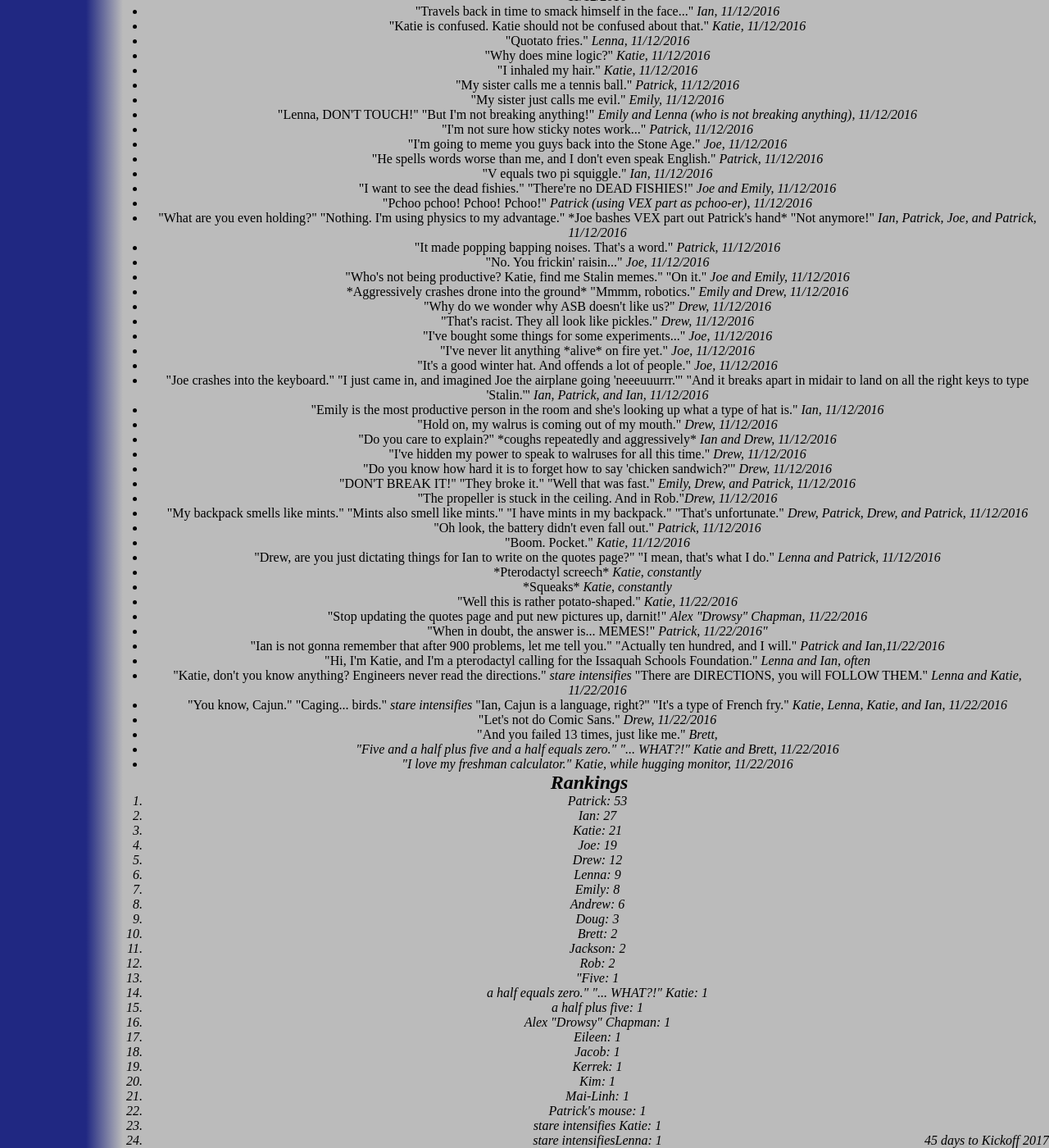
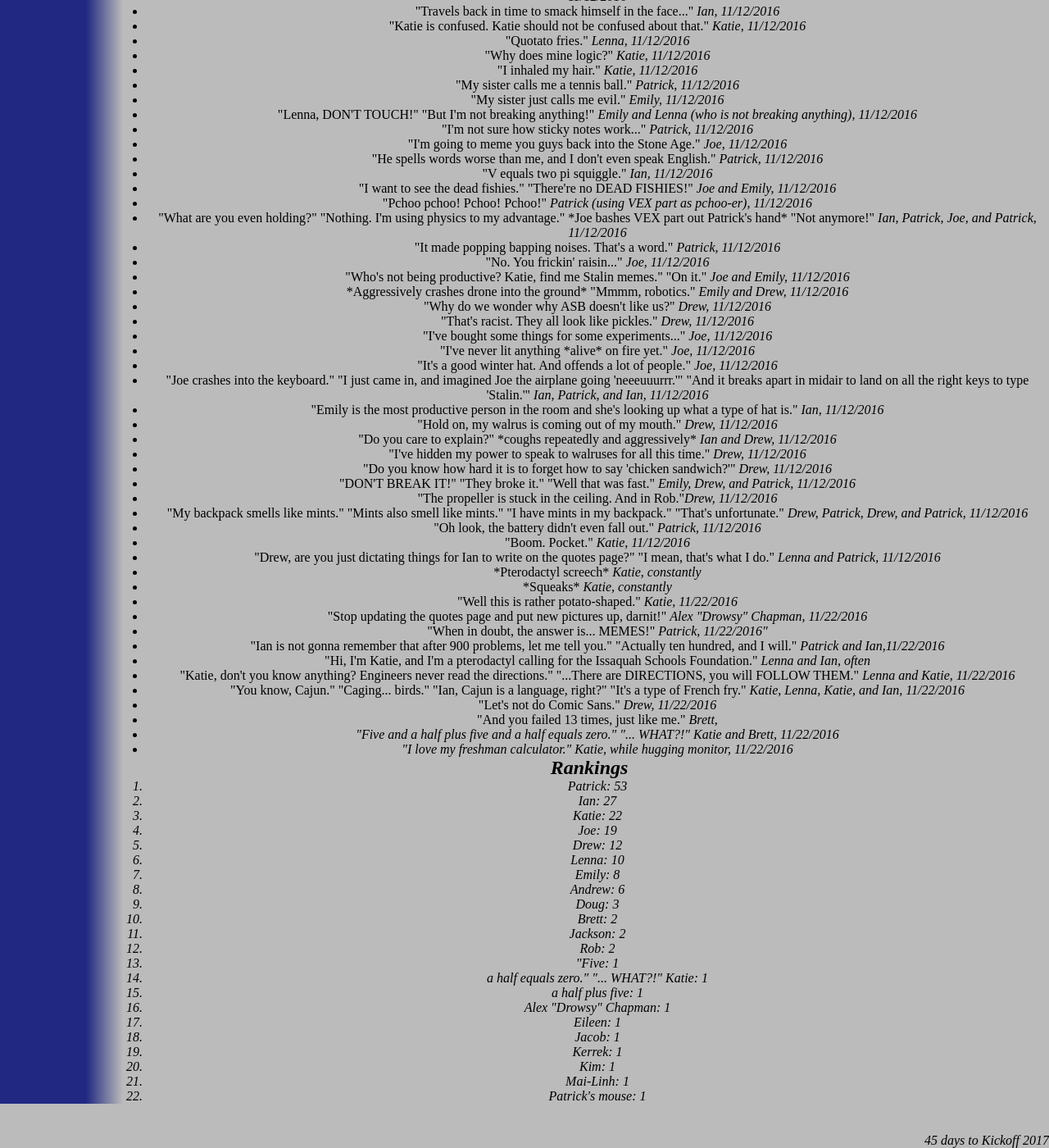
Before and after one commit to katiebugmoon/FRC4131.github.io, a Jekyll site: the page built from media/2017/quotes.html, in a window 1280 px wide and 1400 px high, scrolled down 1649 px. Shown: the whole window at 82% size. Built offline with Jekyll 4.4.1, drawn with Linux system fonts in a browser that asks for light colours; nearby versions of some CDN libraries.

Commit message:
Update quotes.html

```diff
--- a/media/2017/quotes.html
+++ b/media/2017/quotes.html
@@ -130,8 +130,8 @@
 	<li>"When in doubt, the answer is... MEMES!"<i> Patrick, 11/22/2016"</i></li>
 	<li>"Ian is not gonna remember that after 900 problems, let me tell you." "Actually ten hundred, and I will."<i> Patrick and Ian,11/22/2016</i></li>
 	<li>"Hi, I'm Katie, and I'm a pterodactyl calling for the Issaquah Schools Foundation."<i> Lenna and Ian, often</i></li>
-	<li>"Katie, don't you know anything? Engineers never read the directions." <i>stare intensifies</i> "There are DIRECTIONS, you will FOLLOW THEM." <i>Lenna and Katie, 11/22/2016</i></li>
-	<li>"You know, Cajun." "Caging... birds." <i> stare intensifies </i>"Ian, Cajun is a language, right?" "It's a type of French fry." <i>Katie, Lenna, Katie, and Ian, 11/22/2016</i></li>
+	<li>"Katie, don't you know anything? Engineers never read the directions." "...There are DIRECTIONS, you will FOLLOW THEM." <i>Lenna and Katie, 11/22/2016</i></li>
+	<li>"You know, Cajun." "Caging... birds." "Ian, Cajun is a language, right?" "It's a type of French fry." <i>Katie, Lenna, Katie, and Ian, 11/22/2016</i></li>
 	<li>"Let's not do Comic Sans." <i>Drew, 11/22/2016</i></li>
 	<li>"And you failed 13 times, just like me." <i>Brett,
 	<li>"Five and a half plus five and a half equals zero." "... WHAT?!" <i>Katie and Brett, 11/22/2016</i></li>
```
